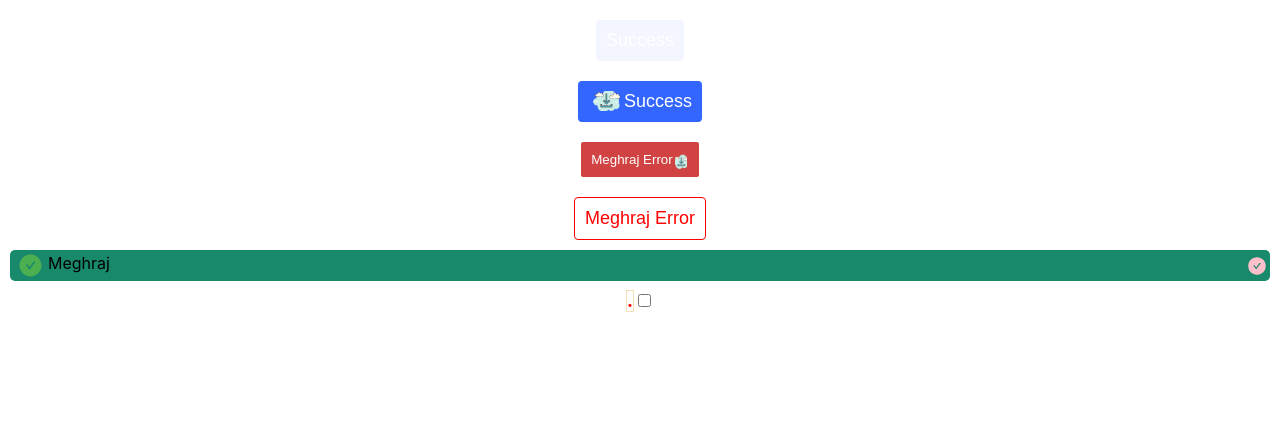
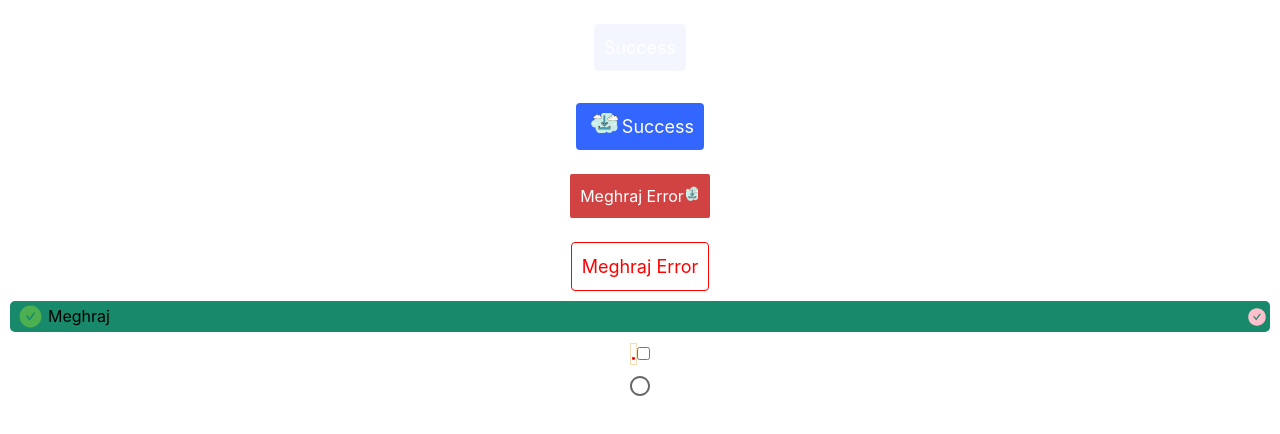
Before and after one commit to handsome-me/DashinglyUI, a React (Create React App) app: page / in a window 1280 px wide. Shown: the top 434 px of the page. Built offline with nearby package versions, Linux system fonts and the light colour scheme.

Commit message:
unchecked box crated -tested-

```diff
--- a/package.json
+++ b/package.json
@@ -4,7 +4,9 @@
   "private": true,
   "dependencies": {
     "@emotion/css": "^11.7.1",
+    "@emotion/react": "^11.8.1",
     "@mui/icons-material": "^5.4.4",
+    "@mui/material": "^5.4.4",
     "@testing-library/jest-dom": "^5.16.2",
     "@testing-library/react": "^12.1.3",
     "@testing-library/user-event": "^13.5.0",
--- a/src/App.tsx
+++ b/src/App.tsx
@@ -6,6 +6,7 @@ import  icon from './downloadicon.png';
 import Alert from './Alert/alert';
 import Checkbox from './Checkbox/checkbox';
 import {AiFillExclamationCircle,AiFillCheckCircle} from 'react-icons/ai'
+import Radio from './RadioBox/radio';
 function App() {
   console.log("icon",icon);
   return (
@@ -48,6 +49,8 @@ function App() {
      <Checkbox onChange={()=>{
 
      }} ></Checkbox>
+
+     <Radio></Radio>
     </div>
   );
 }
--- a/src/RadioBox/radio.tsx
+++ b/src/RadioBox/radio.tsx
@@ -12,16 +12,23 @@ const wrapperStyle=function():string{
     return css({
         position:"relative",
         display:'inline-flex',
-        border:"1px solid ",
         borderRadius:'50%',
-        color:'pink'
+        color:'rgba(0, 0, 0, 0.6);',
+        justifyContent:'center',
+        padding:'8px',
+        alignItems:'center',
+        ':hover':{
+            backgroundColor:'rgba(25, 118, 210, 0.04)'
+        }
+
     })
 }
 const svgWrapperStyle=function():string{
     return css({
         position:'relative',
         display:'flex',
-        color:'pink'
+        color:'rgba(0, 0, 0, 0.6);',
+        alignItems:'center'
     })
 }
 const inputStyle=function():string{
@@ -29,10 +36,13 @@ const inputStyle=function():string{
         position:'absolute',
         opacity:0,
         zIndex:1,
+        cursor:'pointer',
         top:0,
         bottom:0,
         width:'100%',
         height:'100%',
+        border:0,
+        padding:0,
 
     })
 }
--- a/src/index.css
+++ b/src/index.css
@@ -11,3 +11,64 @@ code {
   font-family: source-code-pro, Menlo, Monaco, Consolas, 'Courier New',
     monospace;
 }
+/* reset css/
+/* complete reset */
+*,
+*::before,
+*::after {
+  box-sizing: border-box;
+}
+
+/* Remove default margin */
+body,
+h1,
+h2,
+h3,
+h4,
+p,
+figure,
+blockquote,
+dl,
+dd {
+  margin: 0;
+}
+
+/* Remove list styles on ul, ol elements with a list role, which suggests default styling will be removed */
+ul[role='list'],
+ol[role='list'] {
+  list-style: none;
+}
+
+/* Set core root defaults */
+html:focus-within {
+  scroll-behavior: smooth;
+}
+
+/* Set core body defaults */
+body {
+  min-height: 100vh;
+  text-rendering: optimizeSpeed;
+  line-height: 1.5;
+}
+
+/* A elements that don't have a class get default styles */
+a:not([class]) {
+  text-decoration-skip-ink: auto;
+}
+
+/* Make images easier to work with */
+img,
+picture {
+  max-width: 100%;
+  display: block;
+}
+
+/* Inherit fonts for inputs and buttons */
+input,
+button,
+textarea,
+select {
+  font: inherit;
+  padding: 0;
+  margin: 0;
+}
```
Also changed, not shown: 1 other file (tests, documents, lock files or other folders).
